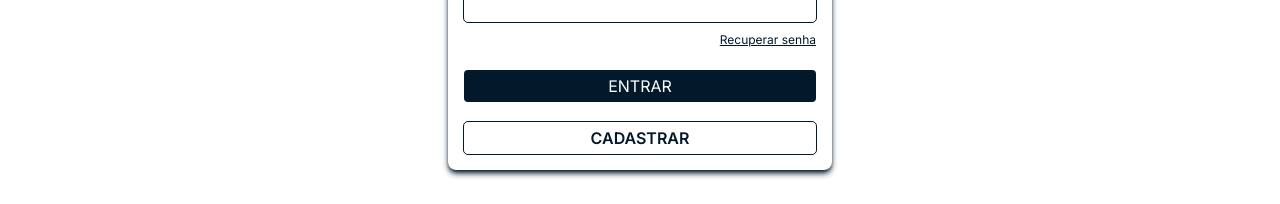
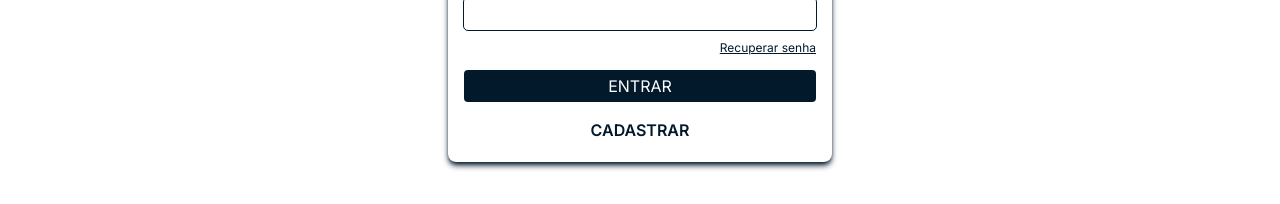
Before and after one commit to cristianomggrandi/patritonmodas, a Next.js app: page /login in a window 1280 px wide. Shown: the part 460-664 px from the top of the page. Built offline with nearby package versions, Linux system fonts and the light colour scheme; no server answers.

Commit message:
Componentizar botões

```diff
--- a/src/app/cadastro/page.tsx
+++ b/src/app/cadastro/page.tsx
@@ -3,6 +3,7 @@ import prisma from "@/lib/prisma"
 import AuthService from "@/modules/auth/session/session-token"
 import bcrypt from "bcrypt"
 import { redirect } from "next/navigation"
+import Button from "../components/button"
 
 export default function Cadastro() {
     async function createAccount(formData: FormData) {
@@ -58,13 +59,8 @@ export default function Cadastro() {
                     type="password"
                     required
                 />
-                <div className="w-full">
-                    <button
-                        type="submit"
-                        className="rounded mt-2 p-1 bg-primary text-white uppercase w-full"
-                    >
-                        Cadastrar
-                    </button>
+                <div className="mt-2">
+                    <Button type="submit">Cadastrar</Button>
                 </div>
             </form>
         </div>
--- /dev/null
+++ b/src/app/components/button.tsx
@@ -0,0 +1,49 @@
+import Link from "next/link"
+import { AnchorHTMLAttributes, ButtonHTMLAttributes } from "react"
+
+type VariantType = "standard" | "secondary" | undefined
+
+// TODO: Aceitar Link (olhar docs de MUI)
+
+interface ButtonPropType extends ButtonHTMLAttributes<HTMLButtonElement> {
+    variant?: VariantType
+    link?: never
+    href?: never
+}
+
+interface LinkPropType extends AnchorHTMLAttributes<HTMLAnchorElement> {
+    variant?: VariantType
+    link: boolean
+    href: string
+    disabled?: never
+    type?: never
+}
+
+type PropType = ButtonPropType | LinkPropType
+
+const getClassName = (variant: VariantType) => {
+    switch (variant) {
+        case "secondary":
+            return "rounded p-1 text-primary text-center font-semibold uppercase w-full transition-all duration-300 hover:bg-primary-fade"
+
+        case "standard":
+        default:
+            return "rounded p-1 bg-primary text-white uppercase w-full"
+    }
+}
+
+export default function Button(props: PropType) {
+    if (props.link) {
+        return (
+            <Link href={props.href} className={getClassName(props.variant)}>
+                {props.children}
+            </Link>
+        )
+    }
+
+    return (
+        <button type={props.type} className={getClassName(props.variant)} disabled={props.disabled}>
+            {props.children}
+        </button>
+    )
+}
--- a/src/app/login/page.tsx
+++ b/src/app/login/page.tsx
@@ -2,8 +2,8 @@ import Input from "@/components/Input"
 import prisma from "@/lib/prisma"
 import AuthService from "@/modules/auth/session/session-token"
 import bcrypt from "bcrypt"
-import Link from "next/link"
 import { redirect } from "next/navigation"
+import Button from "../components/button"
 import RecoverPassword from "./components/recover-password-button"
 
 export type InfoType = {
@@ -77,20 +77,10 @@ export default function Login() {
                 <Input id="login-email" name="email" label="E-mail" type="email" required />
                 <Input id="login-password" name="password" label="Senha" type="password" required />
                 <RecoverPassword recoverPassword={recoverPassword} />
-                <div className="w-full">
-                    <button
-                        type="submit"
-                        className="rounded mt-2 p-1 bg-primary text-white uppercase w-full"
-                    >
-                        Entrar
-                    </button>
-                </div>
-                <Link
-                    href="/cadastro"
-                    className="rounded mt-2 p-1 outline outline-primary outline-1 text-primary text-center font-semibold uppercase w-full"
-                >
+                <Button type="submit">Entrar</Button>
+                <Button link href="/cadastro" variant="secondary">
                     Cadastrar
-                </Link>
+                </Button>
             </form>
         </div>
     )
--- a/src/components/Input.tsx
+++ b/src/components/Input.tsx
@@ -28,7 +28,7 @@ export default function Input(props: InputProps) {
             break
     }
 
-    if (props.rounded) className = className.concat(" " + props.rounded)
+    if (props.rounded) className = className.concat(" rounded-" + props.rounded)
     else className = className.concat(" rounded")
 
     return (
--- a/tailwind.config.ts
+++ b/tailwind.config.ts
@@ -1,4 +1,4 @@
-import type { Config } from "tailwindcss";
+import type { Config } from "tailwindcss"
 
 const config: Config = {
     content: [
@@ -15,6 +15,7 @@ const config: Config = {
             },
             colors: {
                 primary: "#02182B",
+                "primary-fade": "#02182B30",
                 secondary: "#FFE347",
                 tertiary: "#84DCC6",
                 contrast: "#C3CBD5",
@@ -25,10 +26,10 @@ const config: Config = {
                 error: "#f32013",
             },
             boxShadow: {
-        "dropdown": "0 20px 80px -20px rgba(0, 0, 0, 0.3)"
-      }
+                dropdown: "0 20px 80px -20px rgba(0, 0, 0, 0.3)",
+            },
         },
     },
     plugins: [],
-};
-export default config;
+}
+export default config
```
Lines whose indentation alone changed are shown as unchanged.
